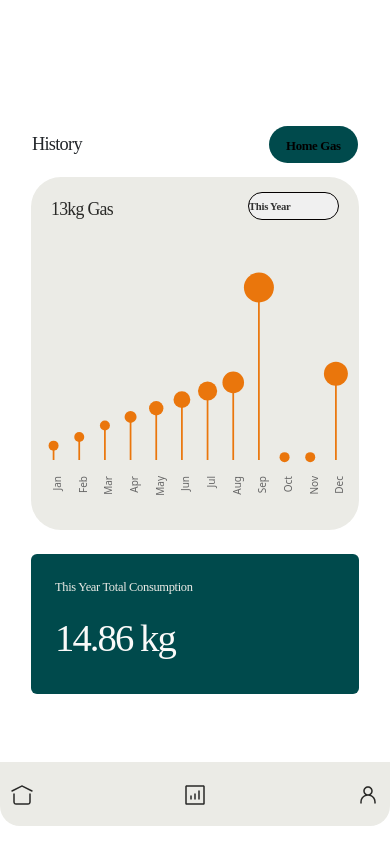
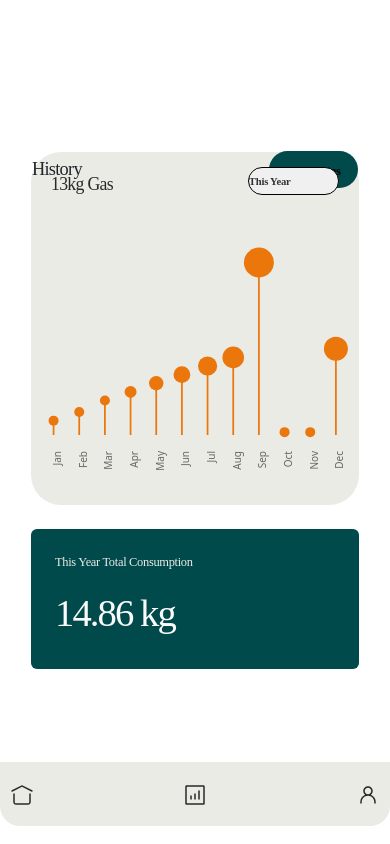
Before and after one commit to sirrotich/my.matx.africa, a React (Vite) app: page /analytics in a window 390 px wide. Built offline with nearby package versions, Linux system fonts and the light colour scheme.

Commit message:
ui- redesign

```diff
--- a/src/styles/GasConsumptionDashboard.css
+++ b/src/styles/GasConsumptionDashboard.css
@@ -392,6 +392,11 @@ color: var(--text-text-neutral-05, #FAFAF9);
     overflow-y: auto; /* Allow inner scrolling for content */
       }
 
+      .chart-container {
+       margin-top: -100px;
+
+      }
+
 
     .home-container{
       border: none;
```
